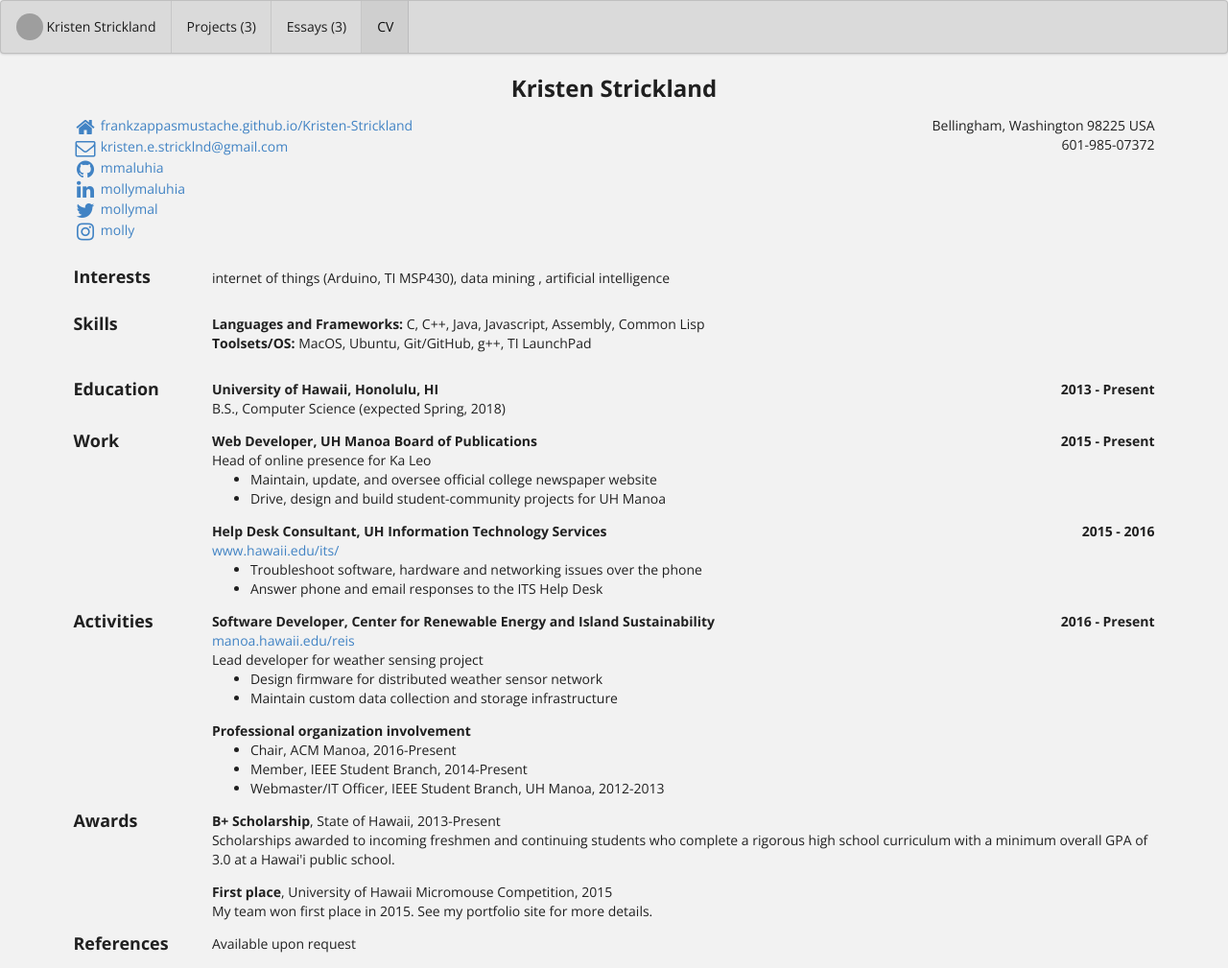
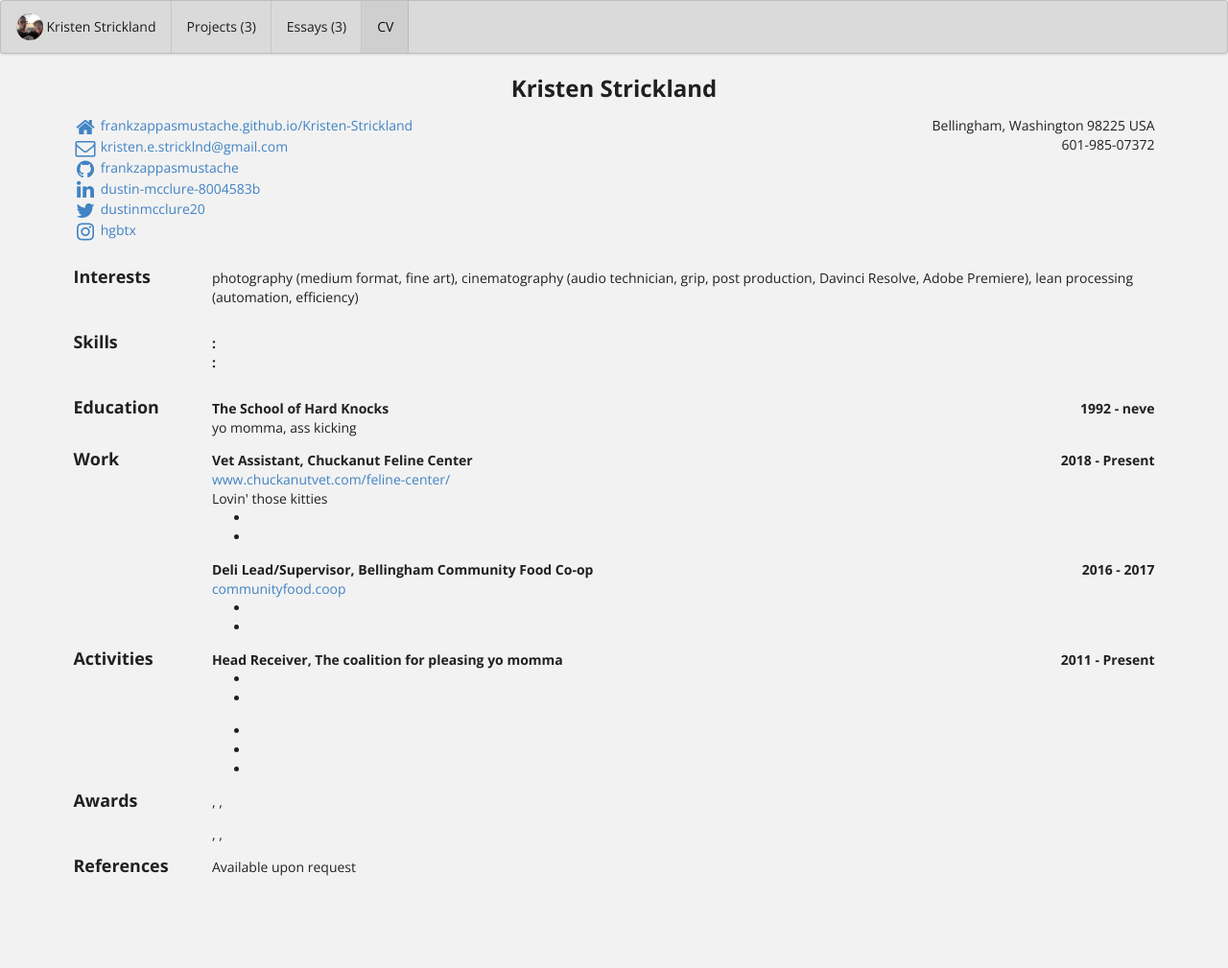
Before and after one commit to frankzappasmustache/Kristen-Strickland, a Jekyll site: the page built from bio/index.html, in a window 1280 px wide. Shown: the whole page at 96% size. Built offline with Jekyll 4.4.1, drawn with Linux system fonts in a browser that asks for light colours; after the commit the page ends 928 px from its top, so only the background shows below that; grey boxes are pictures that could not be loaded.

Commit message:
updating bio and pictures

```diff
--- a/_config.yml
+++ b/_config.yml
@@ -1,8 +1,9 @@
+---
 # Site settings
 
 # REQUIRED CHANGES
 # Edit next line, providing your own name.
-title: Kristen Strickland | CV
+title: Kristen Strickland | Portfolio and CV
 # Edit next line, replacing 'techfolios' with your github username
 url: "https://frankzappasmustache.github.io/Kristen-Strickland"
 # Edit next line so that baseurl is "" if your repo is <username>.github.io
--- a/_data/bio.json
+++ b/_data/bio.json
@@ -2,7 +2,7 @@
   "basics": {
     "name": "Kristen Strickland",
     "label": "Photographer, Film Maker, and Audio Technician",
-    "picture": "https://techfolios.github.io/template/images/molly.png",
+    "picture": "https://frankzappasmustache.github.io/Kristen-Strickland/images/kristen-2.png",
     "email": "kristen.e.stricklnd@gmail.com",
     "phone": "601-985-07372",
     "website": "https://frankzappasmustache.github.io/Kristen-Strickland",
@@ -17,147 +17,143 @@
     "profiles": [
       {
         "network": "github",
-        "username": "mmaluhia",
-        "url": "http://github.com/changeme"
+        "username": "frankzappasmustache",
+        "url": "https://github.com/frankzappasmustache"
       },
       {
         "network": "linkedin",
-        "username": "mollymaluhia",
-        "url": "http://linkedin.com/in/changeme"
+        "username": "dustin-mcclure-8004583b",
+        "url": "https://www.linkedin.com/in/dustin-mcclure-8004583b/"
       },
       {
         "network": "twitter",
-        "username": "mollymal",
-        "url": "http://twitter.com/changeme"
+        "username": "dustinmcclure20",
+        "url": "http://twitter.com/dustinmcclure20"
       },
       {
         "network": "instagram",
-        "username": "molly",
-        "url": "http://instagram.com/changeme"
+        "username": "hgbtx",
+        "url": "http://instagram.com/hgbtx"
       }
     ]
   },
   "interests": [
     {
-      "name": "internet of things",
+      "name": "photography",
       "keywords": [
-        "Arduino",
-        "TI MSP430"
+        "medium format",
+        "fine art"
       ]
     },
     {
-      "name": "data mining",
+      "name": "cinematography",
       "keywords": [
+      	"audio technician",
+      	"grip",
+      	"post production",
+      	"Davinci Resolve",
+      	"Adobe Premiere"
       ]
     },
     {
-      "name": "artificial intelligence",
+      "name": "lean processing",
       "keywords": [
+      	"automation",
+      	"efficiency"
       ]
     }
   ],
   "skills": [
     {
-      "name": "Languages and Frameworks",
+      "name": "",
       "level": "",
       "keywords": [
-        "C",
-        "C++",
-        "Java",
-        "Javascript",
-        "Assembly",
-        "Common Lisp"
       ]
     },
     {
-      "name": "Toolsets/OS",
+      "name": "",
       "level": "",
       "keywords": [
-        "MacOS",
-        "Ubuntu",
-        "Git/GitHub",
-        "g++",
-        "TI LaunchPad"
       ]
     }
   ],
   "education": [
     {
-      "institution": "University of Hawaii, Honolulu, HI",
-      "area": "Computer Science (expected Spring, 2018)",
-      "studyType": "B.S.",
-      "startDate": "2013-09-01",
-      "endDate": "Present",
-      "gpa": "",
+      "institution": "The School of Hard Knocks",
+      "area": "ass kicking",
+      "studyType": "yo momma",
+      "startDate": "1992-11-24",
+      "endDate": "never",
+      "gpa": "ain't no gpa in tha streets",
       "courses": [
       ]
     }
   ],
   "work": [
     {
-      "company": "UH Manoa Board of Publications",
-      "position": "Web Developer",
-      "website": "",
-      "startDate": "2015-08-01",
+      "company": "Chuckanut Feline Center",
+      "position": "Vet Assistant",
+      "website": "https://www.chuckanutvet.com/feline-center/",
+      "startDate": "2018-04-01",
       "endDate": "Present",
-      "summary": "Head of online presence for Ka Leo",
+      "summary": "Lovin' those kitties",
       "highlights": [
-        "Maintain, update, and oversee official college newspaper website",
-        "Drive, design and build student-community projects for UH Manoa"
+        "",
+        ""
       ]
     },
     {
-      "company": "UH Information Technology Services",
-      "position": "Help Desk Consultant",
-      "website": "http://www.hawaii.edu/its/",
-      "startDate": "2015-01-01",
-      "endDate": "2016-03-15",
+      "company": "Bellingham Community Food Co-op",
+      "position": "Deli Lead/Supervisor",
+      "website": "https://communityfood.coop",
+      "startDate": "2016-01-01",
+      "endDate": "2017-08-15",
       "summary": "",
       "highlights": [
-        "Troubleshoot software, hardware and networking issues over the phone",
-        "Answer phone and email responses to the ITS Help Desk"
+        "",
+        ""
       ]
     }
   ],
   "volunteer": [
     {
-      "organization": "Center for Renewable Energy and Island Sustainability",
-      "website": "http://manoa.hawaii.edu/reis",
-      "position": "Software Developer",
-      "startDate": "2016-01-01",
+      "organization": "The coalition for pleasing yo momma",
+      "website": "",
+      "position": "Head Receiver",
+      "startDate": "2011-01-01",
       "endDate": "Present",
-      "summary": "Lead developer for weather sensing project",
+      "summary": "",
       "highlights": [
-        "Design firmware for distributed weather sensor network",
-        "Maintain custom data collection and storage infrastructure"
+        "",
+        ""
       ]
     },
     {
       "organization": "",
       "website": "",
-      "position": "Professional organization involvement",
+      "position": "",
       "startDate": "",
       "endDate": "",
       "summary": "",
       "highlights": [
-        "Chair, ACM Manoa, 2016-Present",
-        "Member, IEEE Student Branch, 2014-Present",
-        "Webmaster/IT Officer, IEEE Student Branch, UH Manoa, 2012-2013"
+        "",
+        "",
+        ""
       ]
     }
   ],
   "awards": [
     {
-      "title": "B+ Scholarship",
-      "date": "2013-Present",
-      "awarder": "State of Hawaii",
-      "summary": "Scholarships awarded to incoming freshmen and continuing students who complete a rigorous high school curriculum with a minimum overall GPA of 3.0 at a Hawai'i public school."
+      "title": "",
+      "date": "",
+      "awarder": "",
+      "summary": ""
     },
     {
-      "title": "First place",
-      "date": "2015",
-      "awarder": "University of Hawaii Micromouse Competition",
-      "summary": "My team won first place in 2015.  See my portfolio site for more details."
+      "title": "",
+      "date": "",
+      "awarder": "",
+      "summary": ""
     }
   ],
   "references": [
```
Also changed, not shown: images/kristen-1.jpg (added), images/kristen-1.png (added), images/kristen-2.jpg (added), images/kristen-2.png (added), images/kristen-3.jpg (added), images/kristen-4.jpg (added).
